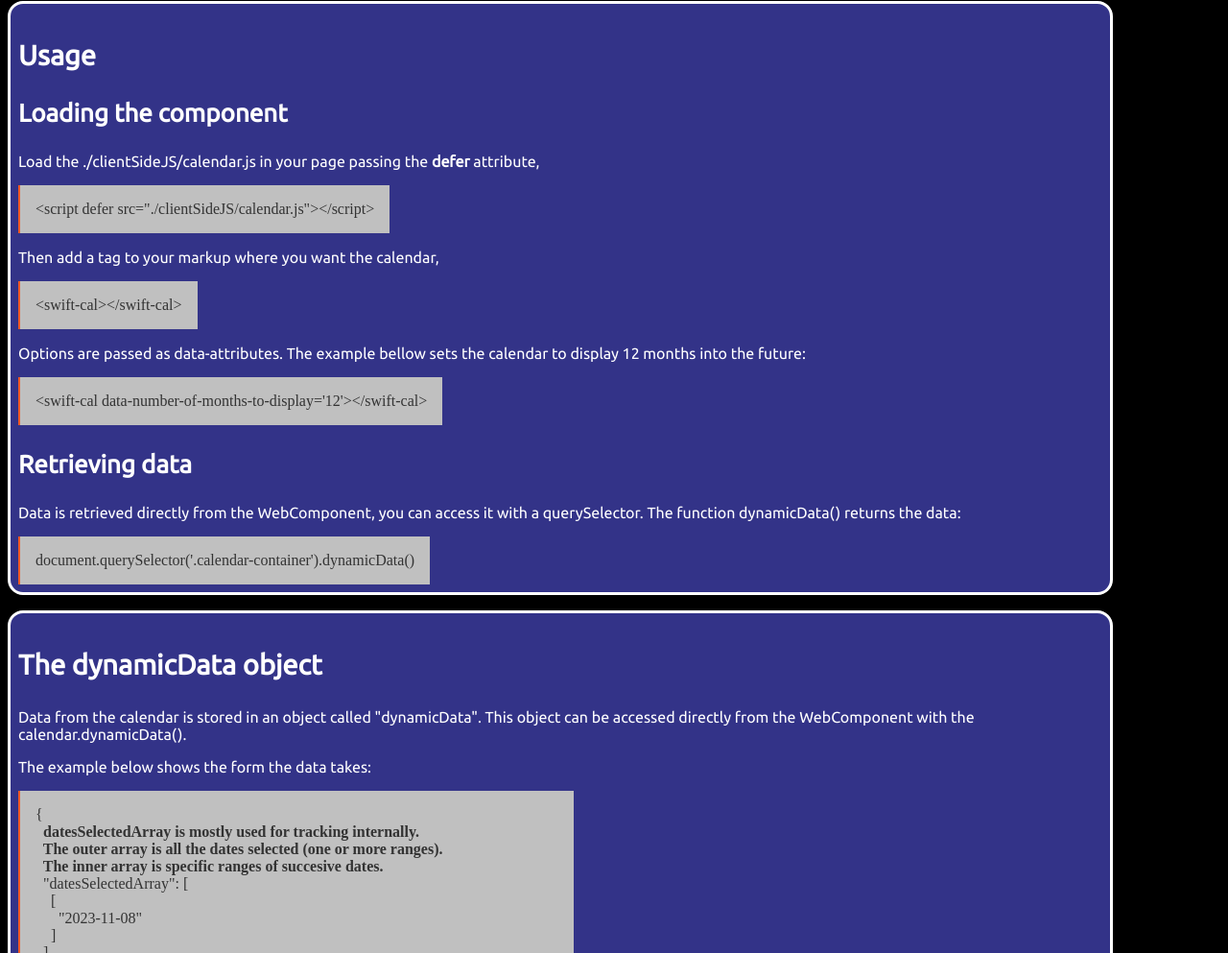
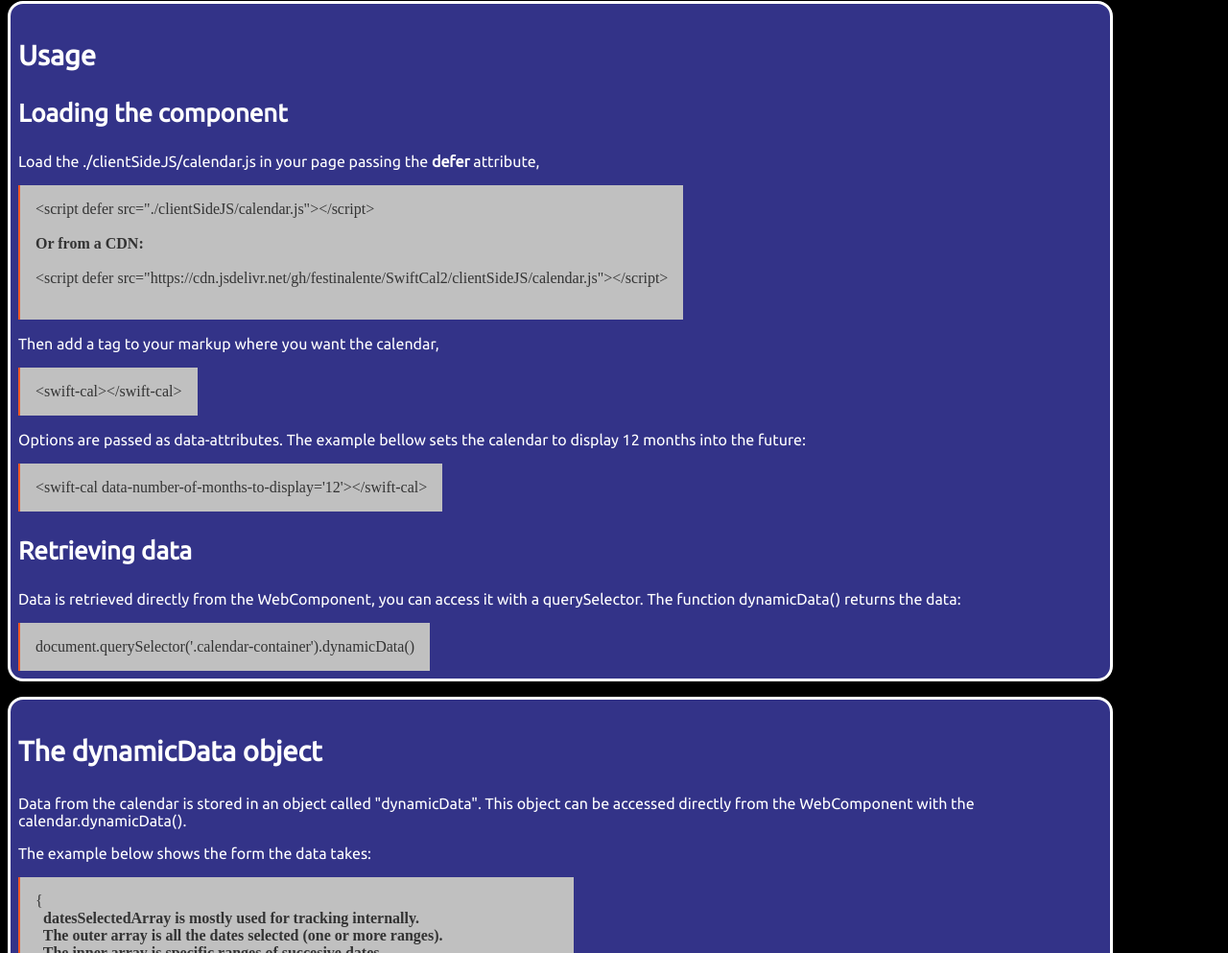
Before and after one commit to festinalente/SwiftCal2, a website: page index.html in a window 1280 px wide. Shown: the part 987-1980 px from the top of the page at 96% size. Drawn offline with Linux system fonts and the light colour scheme.

Commit message:
CDN link

```diff
--- a/index.html
+++ b/index.html
@@ -81,9 +81,13 @@
     <h2>Usage</h2>
     <h3>Loading the component</h3>
     <p>Load the ./clientSideJS/calendar.js in your page passing the <b>defer</b> attribute,</p>
-    <div class="code">
-      &lt;script defer src=&quot;./clientSideJS/calendar.js&quot;&gt;&lt;/script&gt;
-    </div>
+    <pre class="code">
+&lt;script defer src=&quot;./clientSideJS/calendar.js&quot;&gt;&lt;/script&gt;
+
+<b>Or from a CDN:</b>
+
+&lt;script defer src=&quot;https://cdn.jsdelivr.net/gh/festinalente/SwiftCal2/clientSideJS/calendar.js&quot;&gt;&lt;/script&gt;
+    </pre>
     <p>Then add a tag to your markup where you want the calendar,</p>
     <div class="code">&lt;swift-cal&gt;&lt;/swift-cal&gt;</div>
     <p>Options are passed as data-attributes. The example bellow sets the calendar to display 12 months into the future:</p>
```
